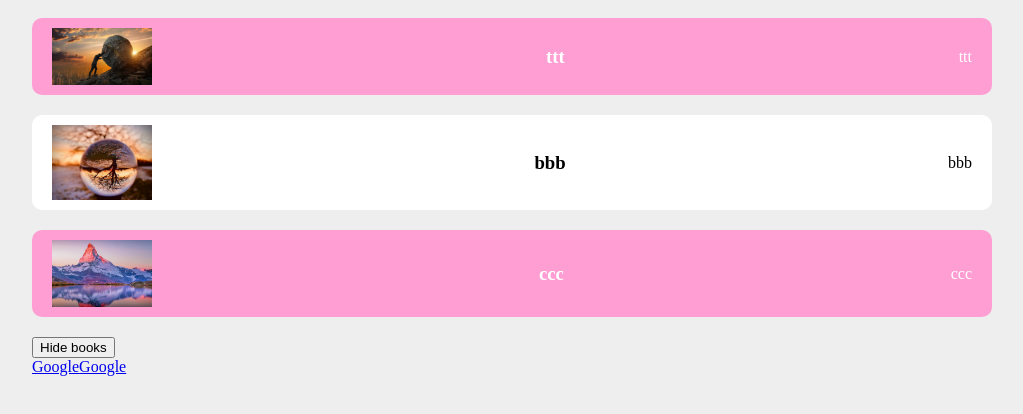
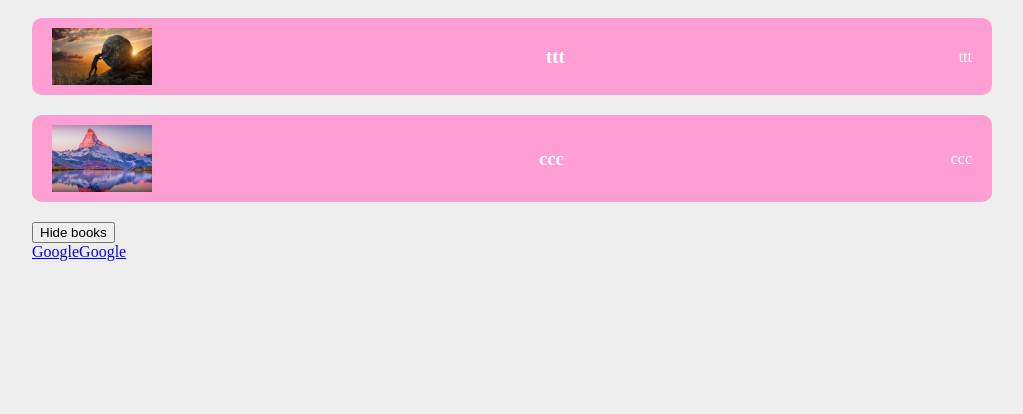
Before and after one commit to Kirill222/vue3_basics, a plain HTML site: page index.html in a window 1280 px wide. Shown: the part 60-474 px from the top of the page, without its empty margins (128-1151 px from the left). Drawn offline with nearby package versions, Linux system fonts and the light colour scheme.

Commit message:
8 Compputed properties.Filtered book example

```diff
--- a/app.js
+++ b/app.js
@@ -20,6 +20,13 @@ const app = Vue.createApp({
             book.isFavorite = !book.isFavorite
         }
     },
+    //computed properties
+    computed: {
+        filteredBooks() {
+            return this.books.filter((book) => book.isFavorite)
+        }
+    }
+
 })
 
 app.mount('#app')
--- a/index.html
+++ b/index.html
@@ -15,7 +15,7 @@
 
         <div v-if="showBooks">
             <ul>
-                <li v-for="book in books" :class="{favClassName: book.isFavorite}" @click="toggleFavClass($event, book)">
+                <li v-for="book in filteredBooks" :class="{favClassName: book.isFavorite}" @click="toggleFavClass($event, book)">
                     <img :src="book.img" :alt="book.title" style="width: 100px;">
                     <h3>{{book.title}}</h3>
                     <p>{{book.author}}</p>
```
